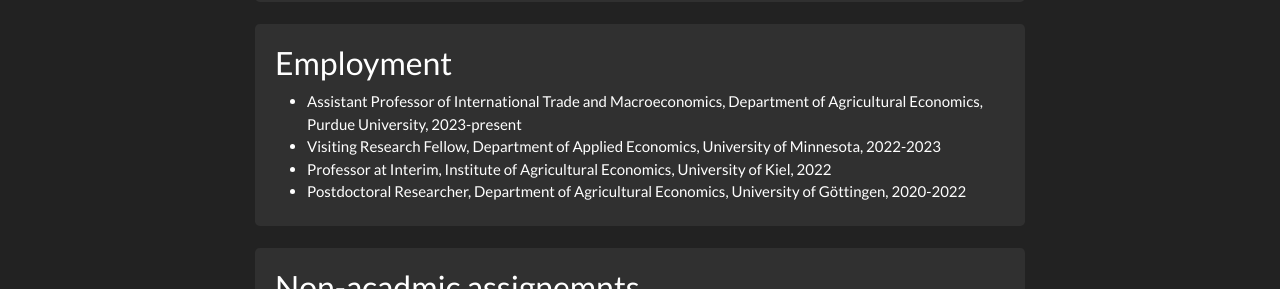
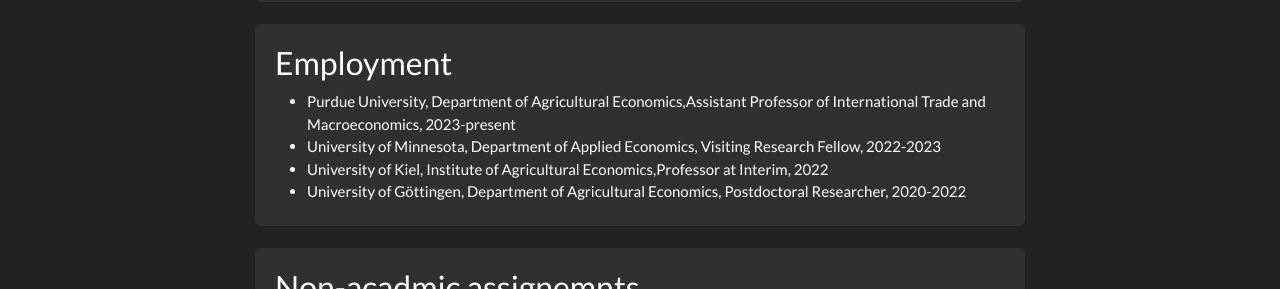
Before and after one commit to BDalheimer/BDalheimer.github.io, a Jekyll site: the page built from _pages/about.md, in a window 1280 px wide and 1212 px high. Shown: the part 520-809 px from the top of the window. Built offline with Jekyll 4.4.1, drawn with Linux system fonts in a browser that asks for light colours; nearby versions of some CDN libraries; a style sheet for code colours, icons or effects is not loaded.

Commit message:
modified employment
C

```diff
--- a/_data/grants.yml
+++ b/_data/grants.yml
@@ -1,4 +1,4 @@
-- name: Assistant Professor of International Trade and Macroeconomics, Department of Agricultural Economics, Purdue University, 2023-present
-- name: Visiting Research Fellow, Department of Applied Economics, University of Minnesota, 2022-2023
-- name: Professor at Interim, Institute of Agricultural Economics, University of Kiel, 2022
-- name: Postdoctoral Researcher, Department of Agricultural Economics, University of Göttingen, 2020-2022
+- name: Purdue University, Department of Agricultural Economics,Assistant Professor of International Trade and Macroeconomics,   2023-present
+- name: University of Minnesota, Department of Applied Economics, Visiting Research Fellow, 2022-2023
+- name: University of Kiel, Institute of Agricultural Economics,Professor at Interim, 2022
+- name: University of Göttingen, Department of Agricultural Economics, Postdoctoral Researcher, 2020-2022
```
